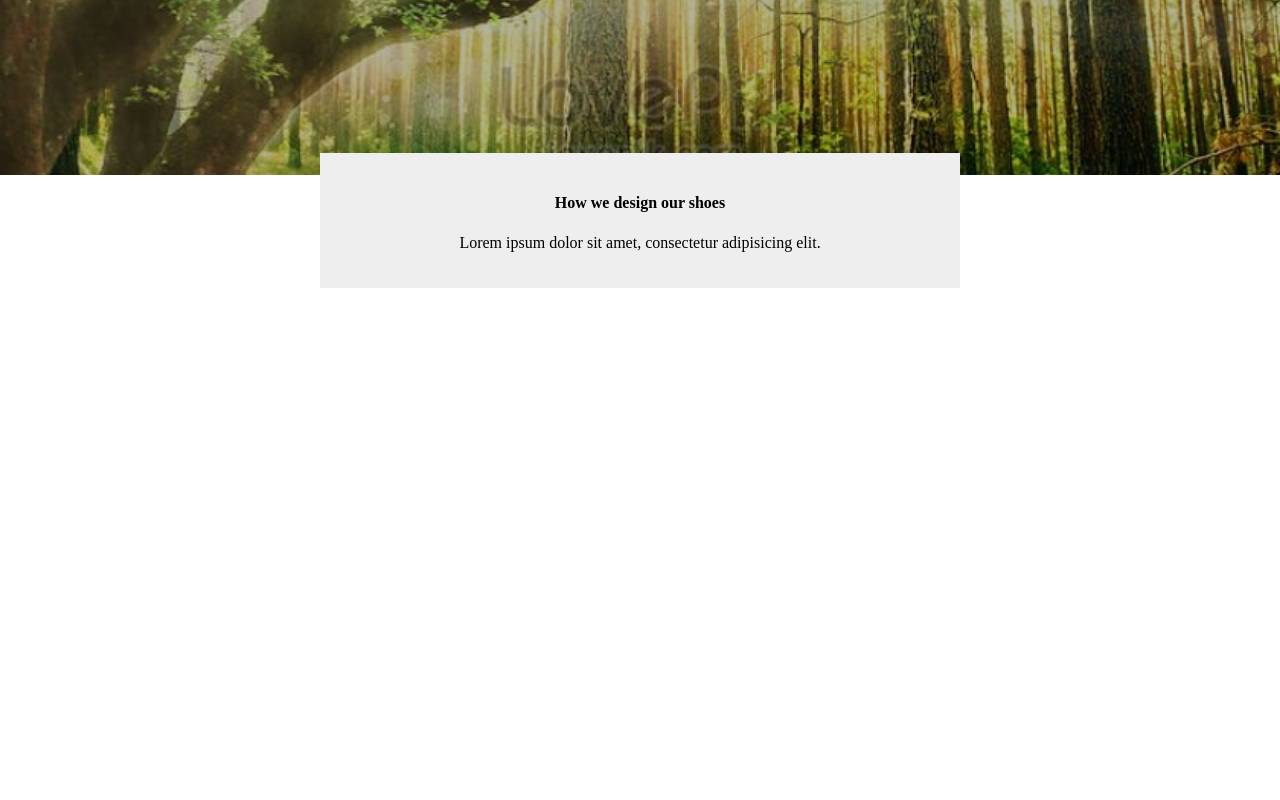
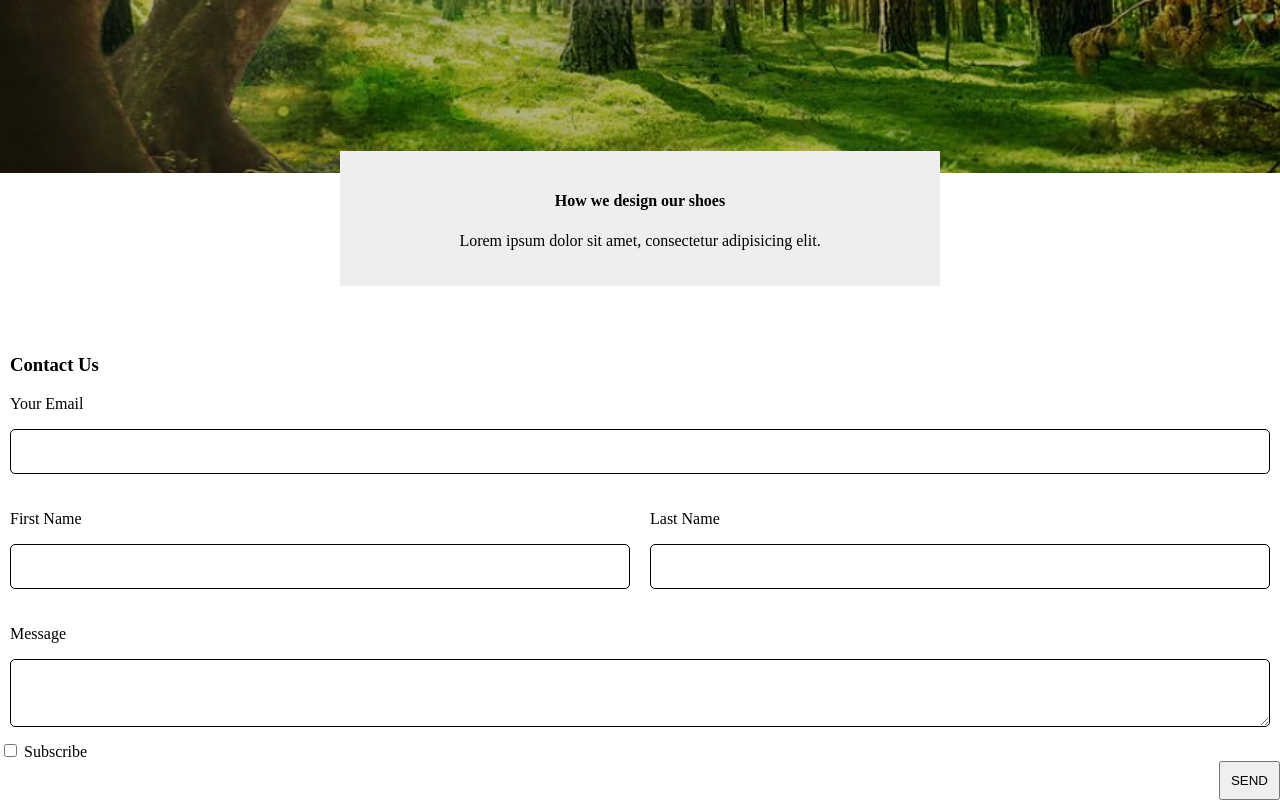
Before and after one commit to kowo1001/Learn_HTML-CSS, a plain HTML site: page layout2.html in a window 1280 px wide. Shown: the part 327-1127 px from the top of the page. Before the commit the page ends 800 px from the top, so only its background shows below. Drawn offline with Linux system fonts and the light colour scheme.

Commit message:
22-04-02_html&css

```diff
--- a/css/main2.css
+++ b/css/main2.css
@@ -1,3 +1,7 @@
+div, input, textarea {
+    box-sizing: border-box;
+}
+
 .main-background {
     width: 100%;
     height: 500px;
@@ -46,3 +50,29 @@
     position: relative;
     top: -40px;
 }
+
+.form-input {
+    width: 100%;
+    padding: 10px;
+    font-size: 20px;
+    border: 1px solid black;
+    border-radius: 5px;
+    box-sizing: border-box;
+}
+
+.w-50 {
+    width: 50%;
+    float: left;
+    padding: 10px;
+}
+
+.w-100 {
+    width: 100%;
+    padding: 10px;
+}
+
+.yellow-button {
+    padding: 10px;
+    display: block;
+    margin-left: auto;
+}
--- a/layout2.html
+++ b/layout2.html
@@ -25,5 +25,37 @@
         <p>Lorem ipsum dolor sit amet, consectetur adipisicing elit.</p>
     </div>
 
+    <div class="form-background">
+        <div class="form-white">
+            <form>
+                <div class="w-100">
+                    <h3>Contact Us</h3>
+                    <p>Your Email</p>
+                    <input class="form-input" type="email">
+                </div>
+                <div class="w-50">
+                    <p>First Name</p>
+                    <input class="form-input" type="text">
+                </div>
+                <div class="w-50">
+                    <p>Last Name</p>
+                    <input class="form-input" type="text">
+                </div>
+                <div style="clear: both"></div>
+
+                <div class="w-100">
+                    <p>Message</p>
+                    <textarea class="form-input form-long"></textarea>
+                </div>
+
+                <div>
+                    <input id="sub" type="checkbox">
+                    <label for="sub">Subscribe</label>
+                    <button class="yellow-button">SEND</button>
+                </div>
+            </form>
+        </div>
+    </div>
+
 </body>
 </html>
```
Also changed, not shown: cart.html (added, +38 -0 lines), css/main3.css (added, +32 -0 lines), img/camera.jpg (added).
